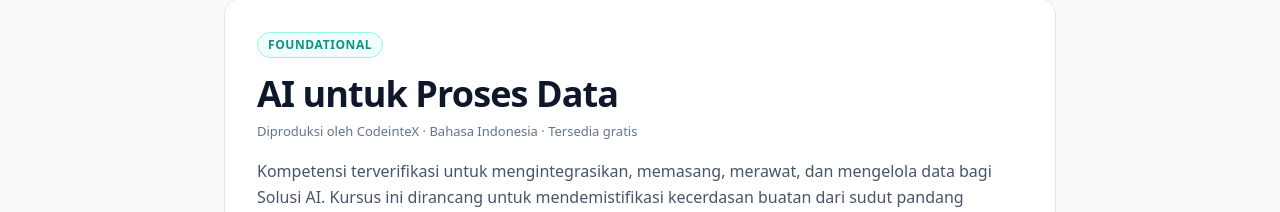
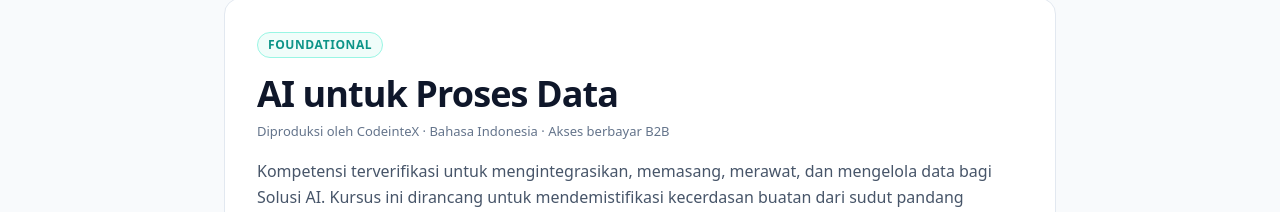
Before and after one commit to codeintexia/codeintex-learning, a Next.js app: page /courses/ai-untuk-proses-data in a window 1280 px wide. Shown: the part 202-414 px from the top of the page. Built offline with nearby package versions, Linux system fonts and the light colour scheme.

Commit message:
fix: make course header pricing label dynamic based on is_free

```diff
--- a/app/courses/[course]/page.tsx
+++ b/app/courses/[course]/page.tsx
@@ -67,9 +67,9 @@ export default async function CoursePage({ params }: PageProps) {
           <h1 className="text-3xl sm:text-4xl font-extrabold text-slate-900 tracking-tight mb-2">
             {courseData.title}
           </h1>
-          {/* Subtle one-line attribution for institutional framing (FIX 7) */}
+          {/* Subtle one-line attribution for institutional framing */}
           <div className="text-[#64748b] text-[13px] mt-2 mb-4 font-normal">
-            Diproduksi oleh CodeinteX &middot; Bahasa Indonesia &middot; Tersedia gratis
+            Diproduksi oleh CodeinteX &middot; Bahasa Indonesia &middot; {courseData.is_free ? 'Tersedia gratis' : 'Akses berbayar B2B'}
           </div>
           <p className="text-slate-600 leading-relaxed mb-6">
             {courseData.subtitle}. Kursus ini dirancang untuk mendemistifikasi kecerdasan buatan dari sudut pandang interaksi manusia-komputer dan etika pengembangan produk.
```
